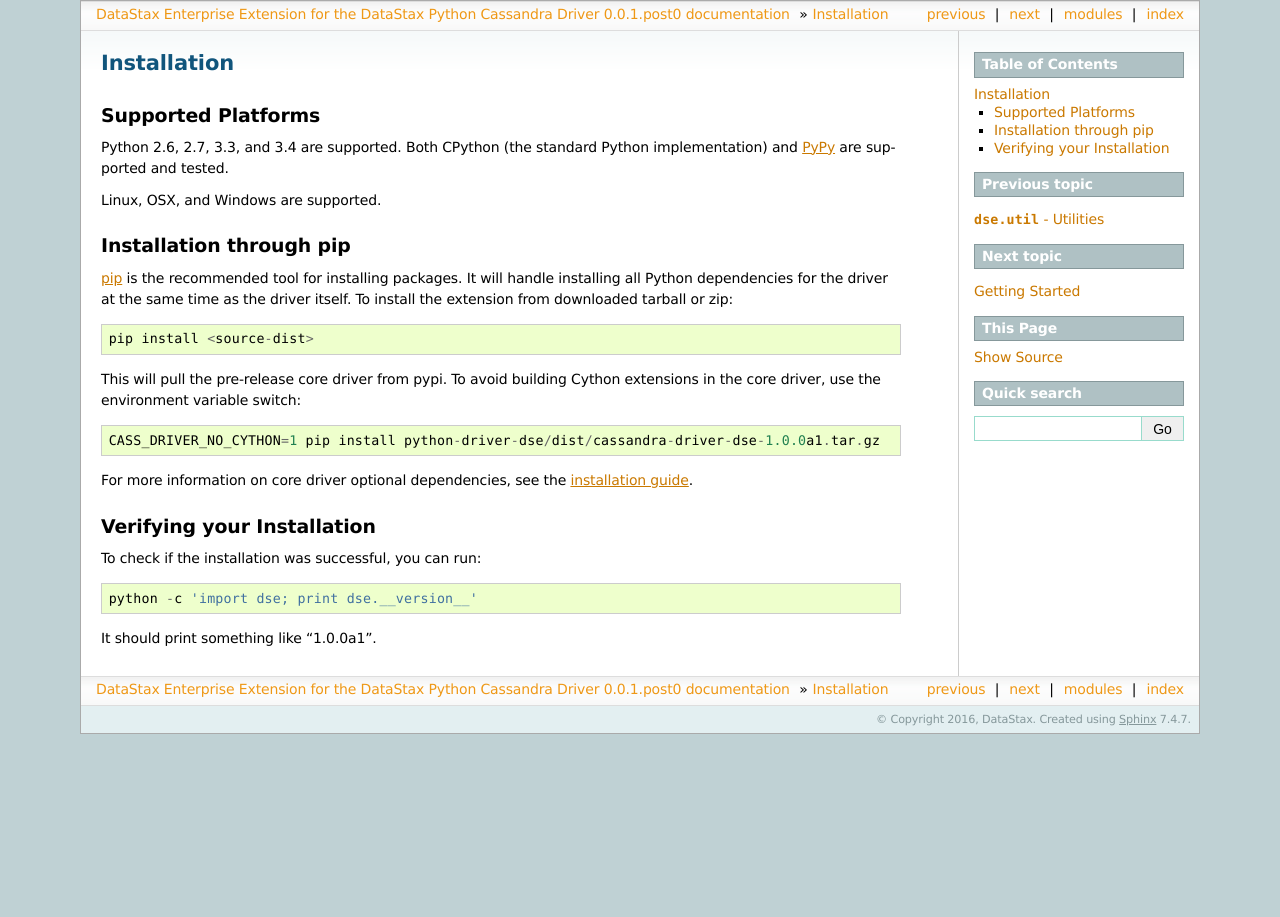
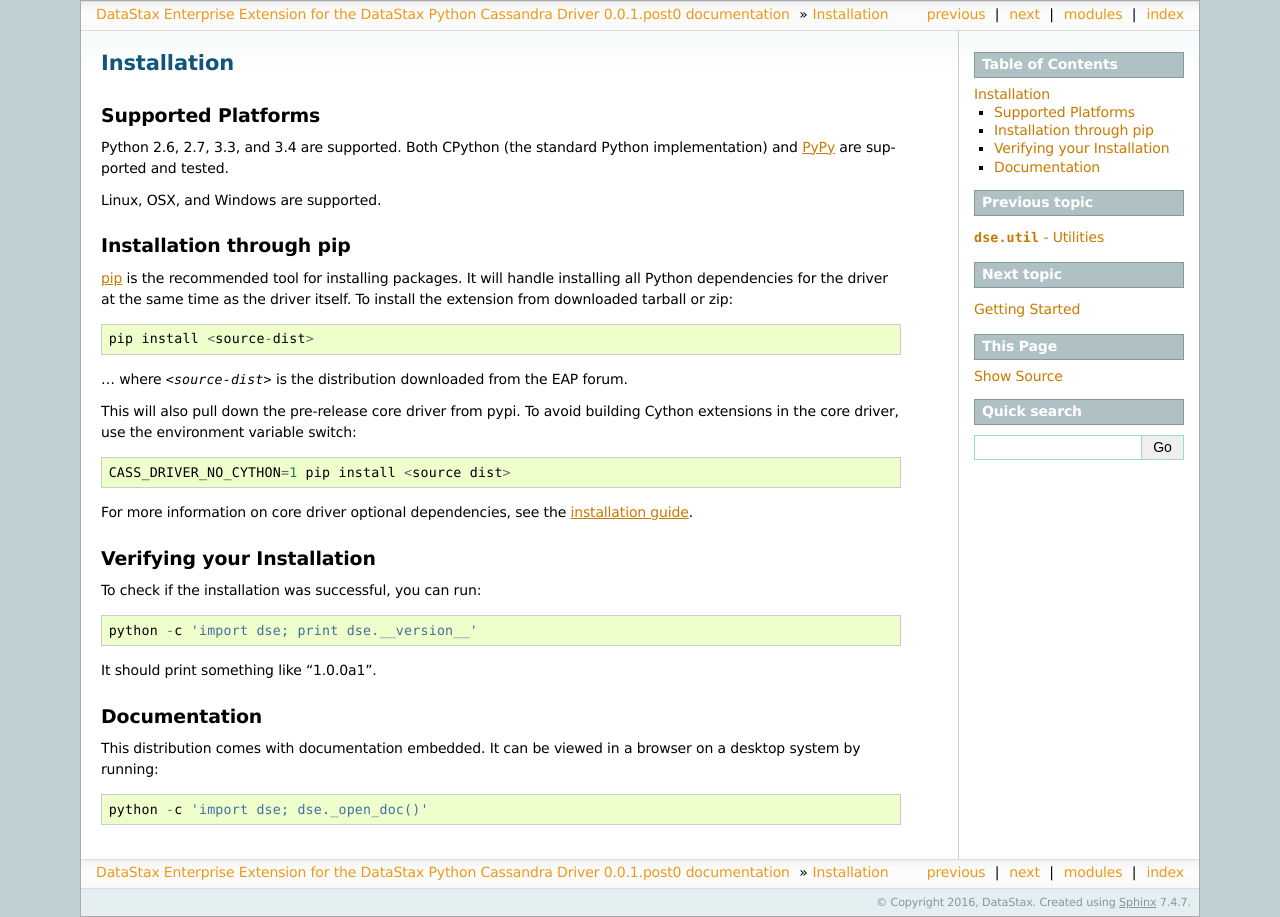
Before and after one commit to pv8/python-driver-dse, a Sphinx documentation site: the page built from docs/installation.rst, in a window 1280 px wide. Built offline with Sphinx 7.4.7, drawn with Linux system fonts in a browser that asks for light colours.

Commit message:
updated install procedure for opening bundled docs

```diff
--- a/docs/installation.rst
+++ b/docs/installation.rst
@@ -16,10 +16,12 @@
 
     pip install <source-dist>
 
-This will pull the pre-release core driver from pypi. To avoid building Cython extensions
+... where `<source-dist>` is the distribution downloaded from the EAP forum.
+
+This will also pull down the pre-release core driver from pypi. To avoid building Cython extensions
 in the core driver, use the environment variable switch::
 
-    CASS_DRIVER_NO_CYTHON=1 pip install python-driver-dse/dist/cassandra-driver-dse-1.0.0a1.tar.gz
+    CASS_DRIVER_NO_CYTHON=1 pip install <source dist>
 
 For more information on core driver optional dependencies, see the `installation guide <http://datastax.github.io/python-driver/installation.html>`_.
 
@@ -30,3 +32,9 @@
     python -c 'import dse; print dse.__version__'
 
 It should print something like "1.0.0a1".
+
+Documentation
+-------------
+This distribution comes with documentation embedded. It can be viewed in a browser on a desktop system by running::
+
+    python -c 'import dse; dse._open_doc()'
```
